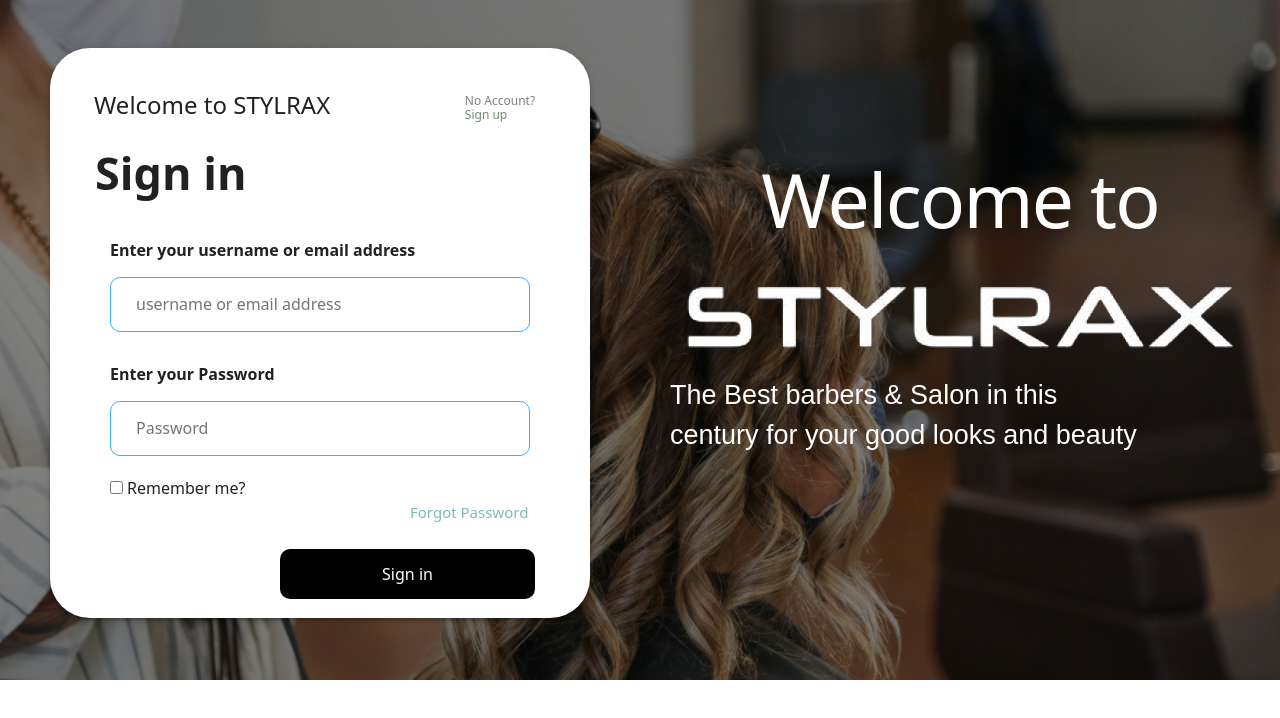
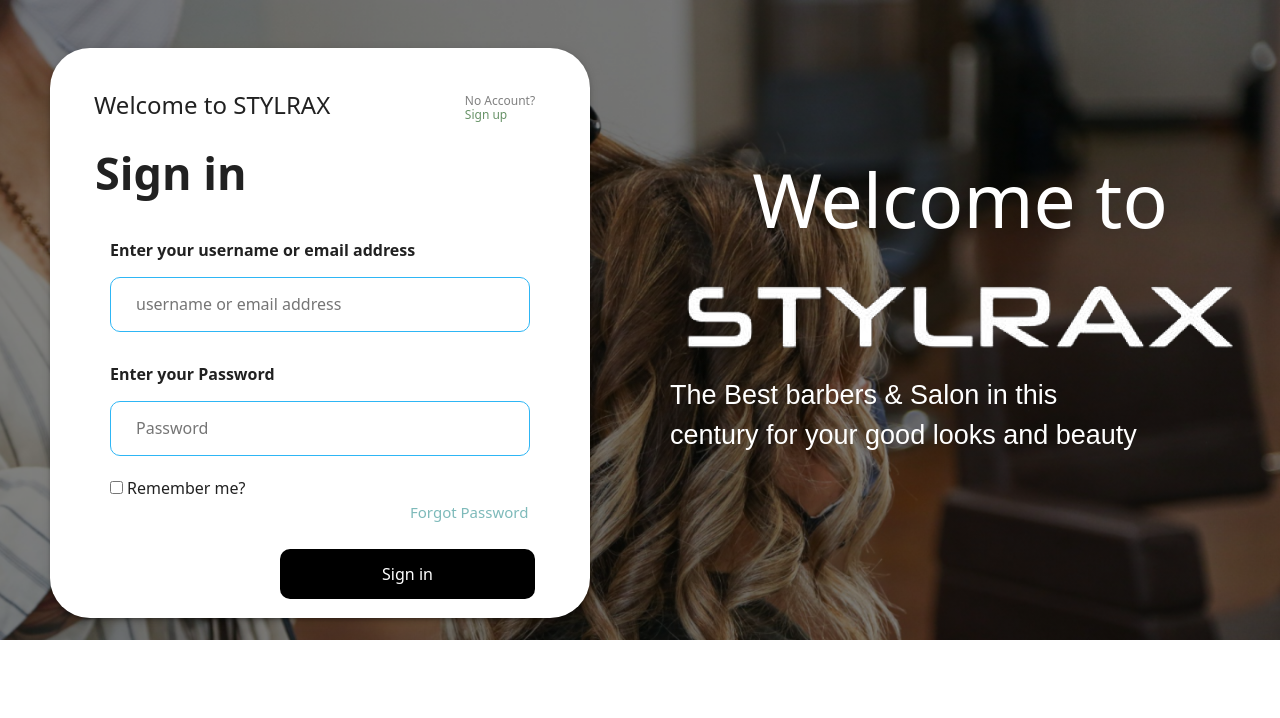
Before and after one commit to shakyaJSChamps/salon-app-admin, a React (Create React App) app: page /login in a window 1280 px wide. Shown: the top 718 px of the page. Built offline with nearby package versions, Linux system fonts and the light colour scheme; a web font is replaced by a local one.

Commit message:
Login page completed

```diff
--- a/src/assets/scss/pages/home/_login.scss
+++ b/src/assets/scss/pages/home/_login.scss
@@ -5,7 +5,7 @@
 }
 .stylarx-page {
   width: 100%;
-  height: 680px;
+  height: 640px;
   background-image: -webkit-gradient(
       linear,
       left top,
@@ -87,7 +87,6 @@
   font-size: 75px;
   text-align: center;
   line-height: 105px;
-  letter-spacing: -1.796193242073059px;
 }
 .second-para{
   font-size: 27px;
```
